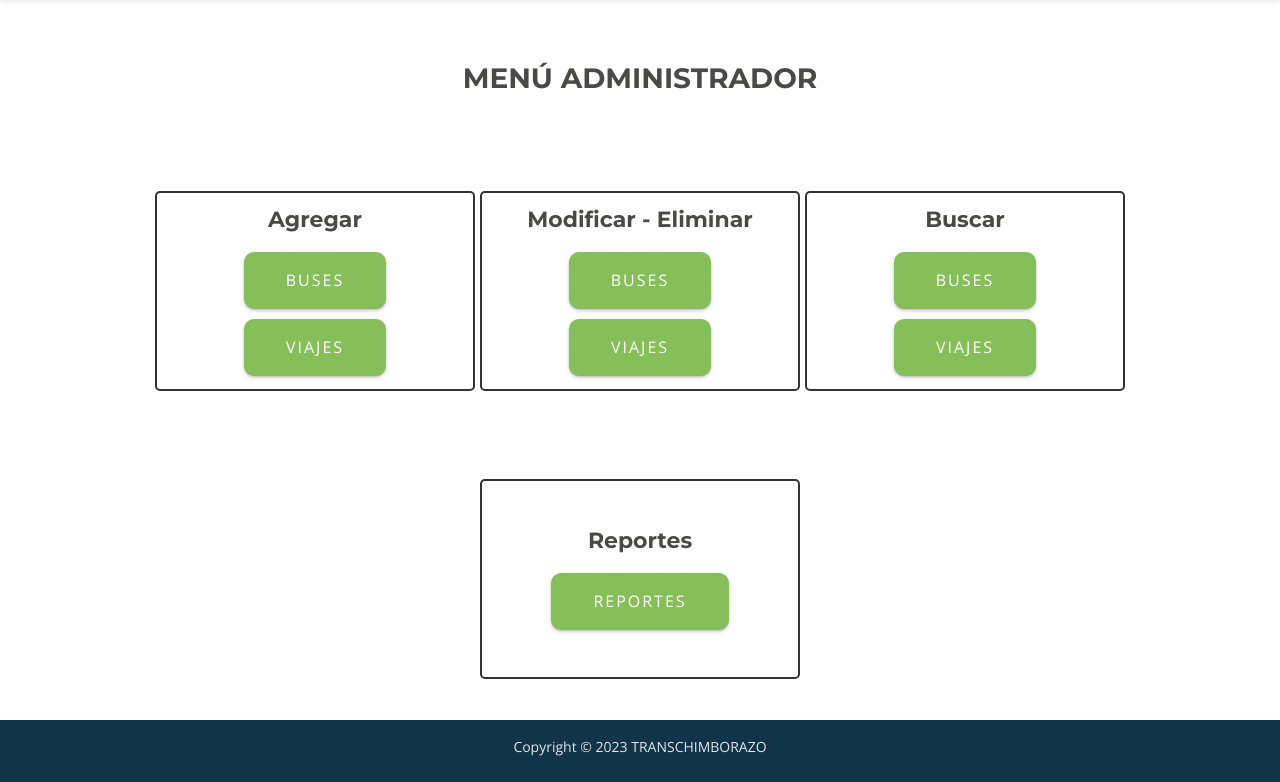
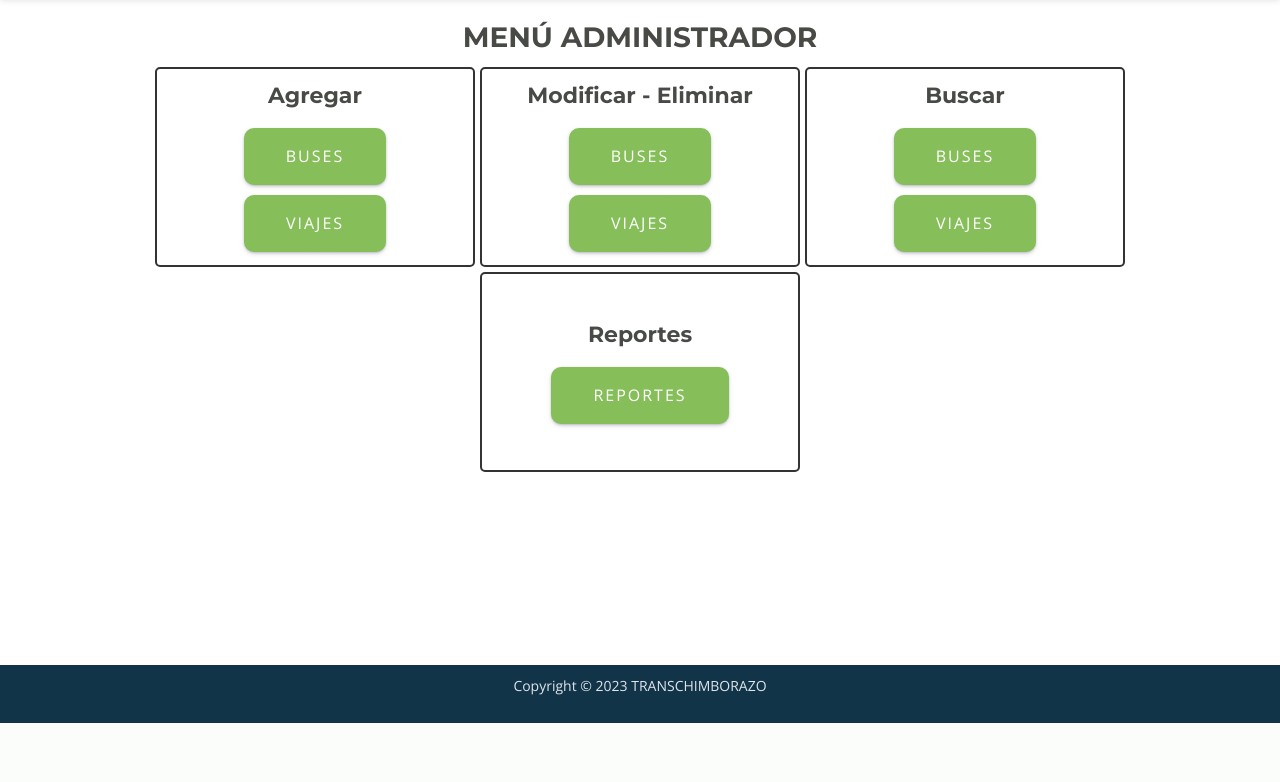
Before and after one commit to Gokruzk/book_fligths_travels, a PHP site: page /Proyecto/Vista/admin.php in a window 1280 px wide. Shown: the part 77-859 px from the top of the page. After the commit the page ends 800 px from the top, so only its background shows below. Run offline with PHP 8.4, Linux system fonts and the light colour scheme; some libraries are stand-ins or nearby versions.

Commit message:
Se "arreglo" el footer

```diff
--- a/CSS/styles.css
+++ b/CSS/styles.css
@@ -1757,6 +1757,23 @@ input[type="checkbox"] {
   text-align: center;
 }
 
+.copyrightAparte {
+  background-color: #113448;
+  text-align: center;
+  position: fixed;
+  bottom: 0;
+  left: 0;
+  width: 100%;
+  padding: 10px 0;
+  text-align: center;
+}
+
+.copyrightAparte p,
+.copyrightAparte a {
+  color: #dfe5ec;
+  text-decoration: none;
+}
+
 .copyright p,
 .copyright a {
   color: #dfe5ec;
@@ -2467,8 +2484,10 @@ a:hover.back-to-top {
   align-items: center;
   justify-content: center;
   color: #fff;
-  height: 90vh;
-}
+  height: auto;
+}
+
+
 
 .title {
   width: 100%;
--- a/Proyecto/Vista/admin.php
+++ b/Proyecto/Vista/admin.php
@@ -24,6 +24,8 @@
 
     <!-- Favicon  -->
     <link rel="icon" href="../../images/favicon.png">
+
+
 </head>
 
 <body>
@@ -75,6 +77,7 @@
 
 
     </div>
+    <br>
     <?php
     include_once('footer.html');
     ?>
--- a/Proyecto/Vista/footer.html
+++ b/Proyecto/Vista/footer.html
@@ -1,5 +1,5 @@
 <!-- Copyright -->
-<div class="copyright">
+<div class="copyrightAparte">
     <div class="container">
       <div class="row">
         <div class="col-lg-12">
--- a/Proyecto/Vista/reservas.php
+++ b/Proyecto/Vista/reservas.php
@@ -88,7 +88,7 @@
         </div> -->
     </div>
 
-
+        <br>
     <?php
     include_once('footer.html');
     ?>
--- a/Proyecto/Vista/user.php
+++ b/Proyecto/Vista/user.php
@@ -19,6 +19,8 @@
 
     <!-- Favicon  -->
     <link rel="icon" href="../../images/favicon.png">
+
+
 </head>
 
 <body>
@@ -77,7 +79,7 @@
             </a>
         </div> -->
     </div>
-
+    <br>
     <?php
     include_once('footer.html');
     ?>
--- a/Proyecto/Vista/viajes_list.php
+++ b/Proyecto/Vista/viajes_list.php
@@ -99,7 +99,7 @@ $correo = $est['correo'];
             </a>
         </div> -->
     </div>
-
+        <br>
     <?php
     include_once('footer.html');
     ?>
```
